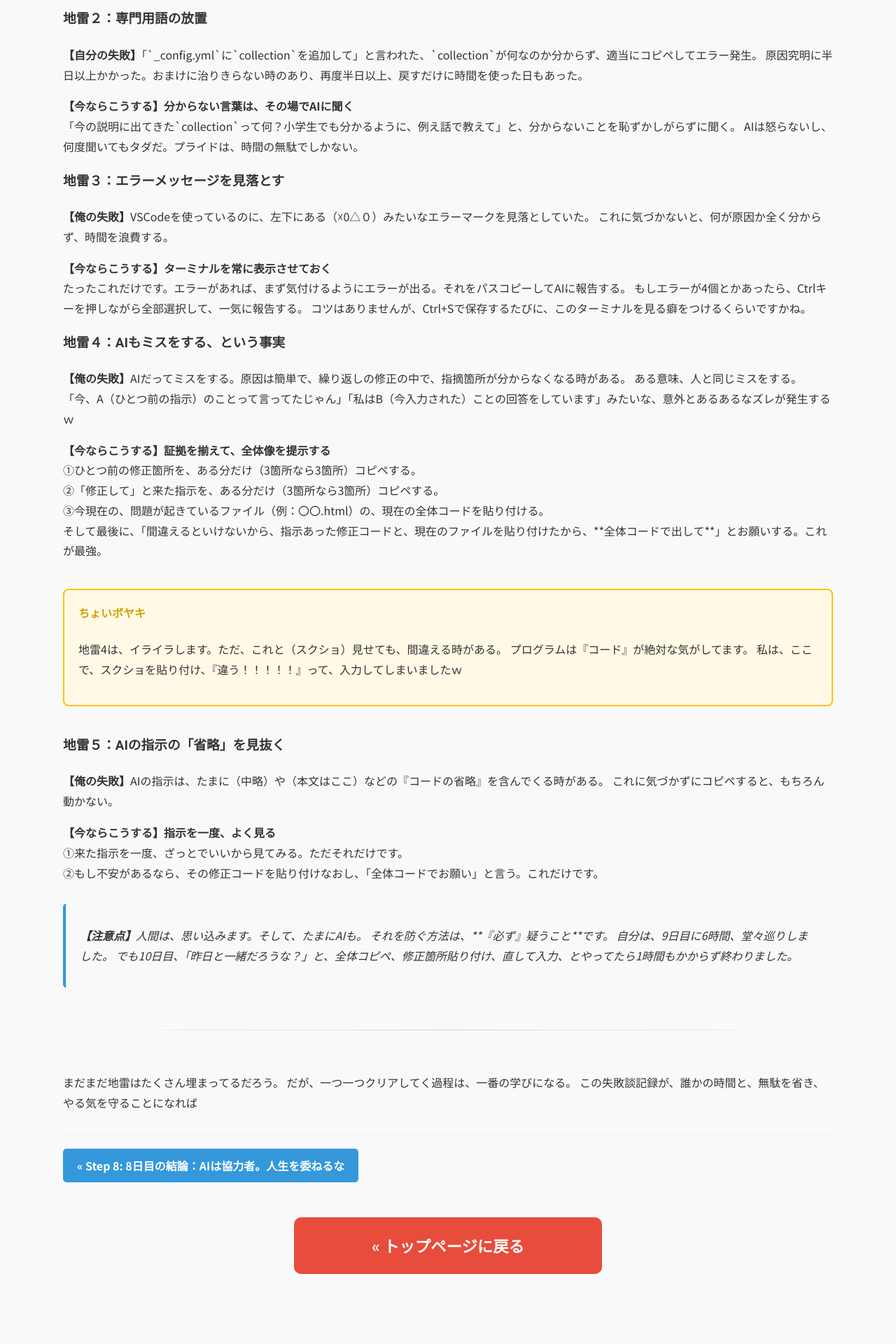
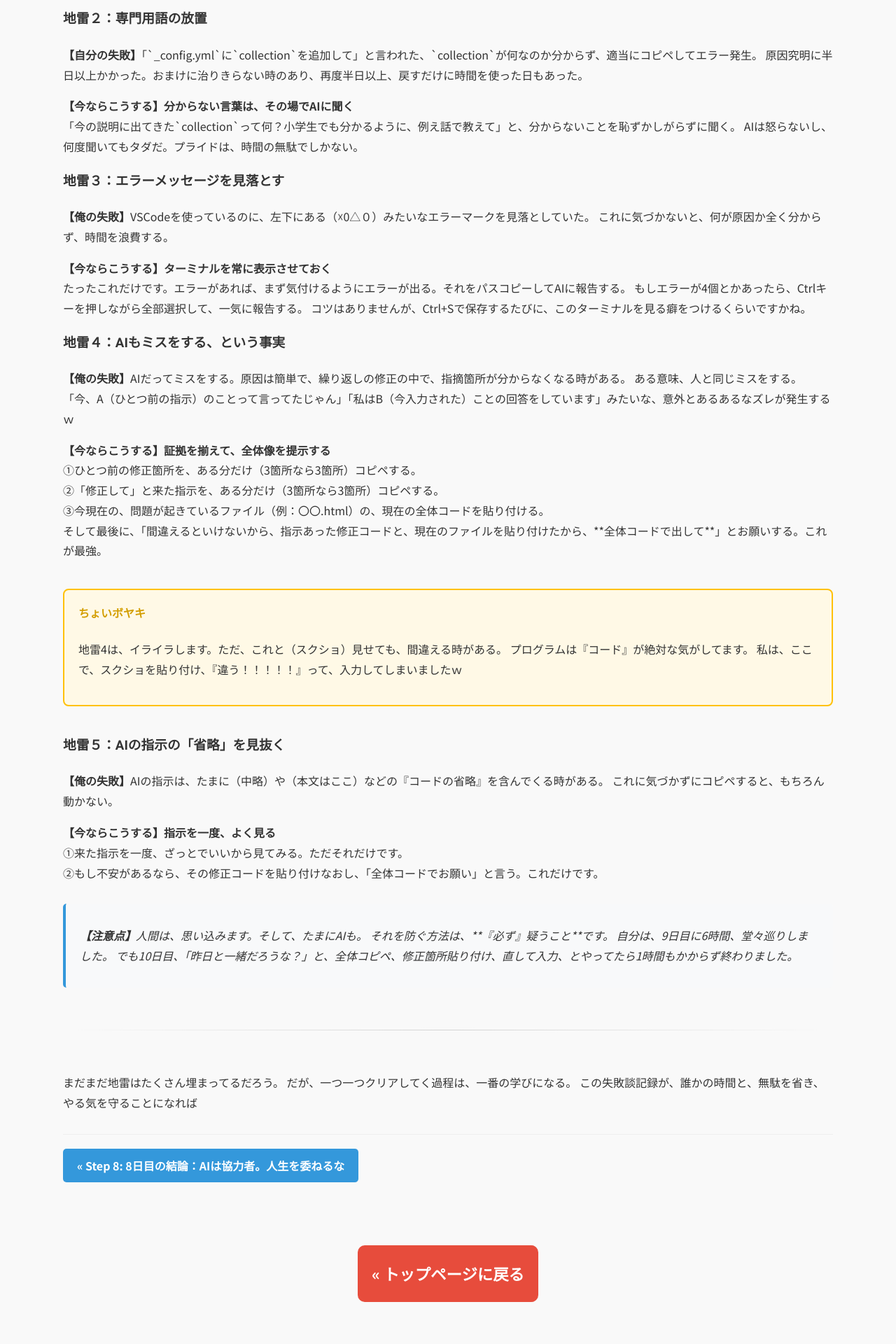
Before and after one commit to 0513reo/reo, a Jekyll site: the page built from _our_story/2025-07-02-our_story-9.md, in a window 1280 px wide. Shown: the part 1253-3173 px from the top of the page at 70% size. Built offline with Jekyll 4.4.1, drawn with Linux system fonts in a browser that asks for light colours; before the commit the page ends 3133 px from its top, so only the background shows below that.

Commit message:
Add files via upload

```diff
--- a/_our_story/2025-07-02-our_story-9.md
+++ b/_our_story/2025-07-02-our_story-9.md
@@ -98,8 +98,8 @@
         この失敗談記録が、誰かの時間と、無駄を省き、やる気を守ることになれば</p>
     </div>
 
-    <!-- ナビゲーション（変更不要） -->
-    <div class="navigation-links">
+    <!-- ★★★ 究極の自動ナビゲーション (バグ修正版) ★★★ -->
+    <div class="navigation-links" style="display: flex; justify-content: space-between; align-items: center; margin-top: 30px; padding-top: 20px; border-top: 1px solid #eee;">
         {% assign collection_name = page.collection %}
         {% if collection_name %}
             {% assign posts_in_collection = site[collection_name] | sort: 'date' %}
@@ -109,21 +109,27 @@
                     {% if prev_post_index >= 0 %}
                         {% assign prev_post = posts_in_collection[prev_post_index] %}
                     {% endif %}
+
                     {% assign next_post_index = forloop.index0 | plus: 1 %}
                     {% if next_post_index < posts_in_collection.size %}
                         {% assign next_post = posts_in_collection[next_post_index] %}
                     {% endif %}
                 {% endif %}
             {% endfor %}
+
             <div class="prev-link" style="width: 45%; text-align: left;">
-                {% if prev_post %}<a href="{{ site.baseurl }}{{ prev_post.url }}" class="read-more-btn">« {{ prev_post.title }}</a>{% endif %}
+                {% if prev_post %}
+                    <a href="{{ prev_post.url | relative_url }}" class="read-more-btn">« {{ prev_post.title }}</a>
+                {% endif %}
             </div>
             <div class="next-link" style="width: 45%; text-align: right;">
-                {% if next_post %}<a href="{{ site.baseurl }}{{ next_post.url }}" class="read-more-btn">{{ next_post.title }} »</a>{% endif %}
+                {% if next_post %}
+                    <a href="{{ next_post.url | relative_url }}" class="read-more-btn">{{ next_post.title }} »</a>
+                {% endif %}
             </div>
         {% endif %}
     </div>
-    <div class="back-link">
-        <a href="{{ site.baseurl }}/" class="main-button">« トップページに戻る</a>
+    <div class="back-link" style="text-align: center; margin-top: 50px;">
+        <a href="{{ '/' | relative_url }}" class="main-button" style="display:inline-block; width:auto;">« トップページに戻る</a>
     </div>
 </div>
```
